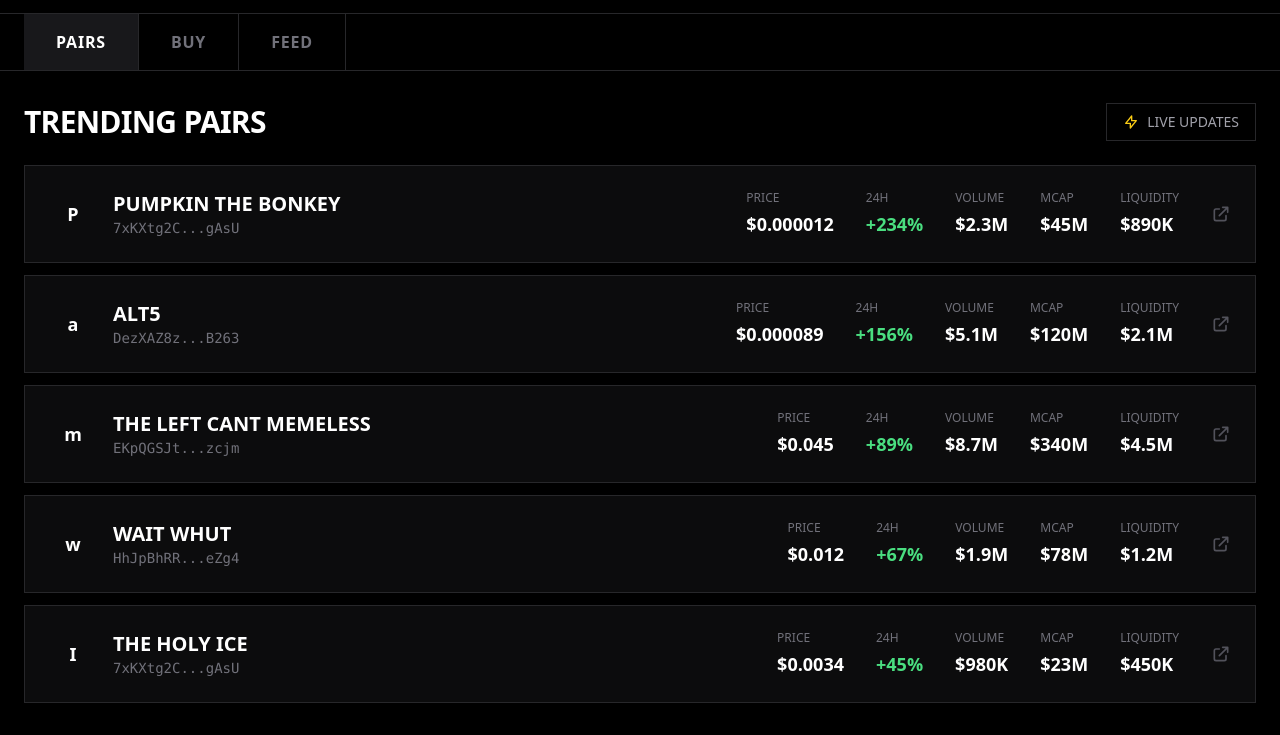
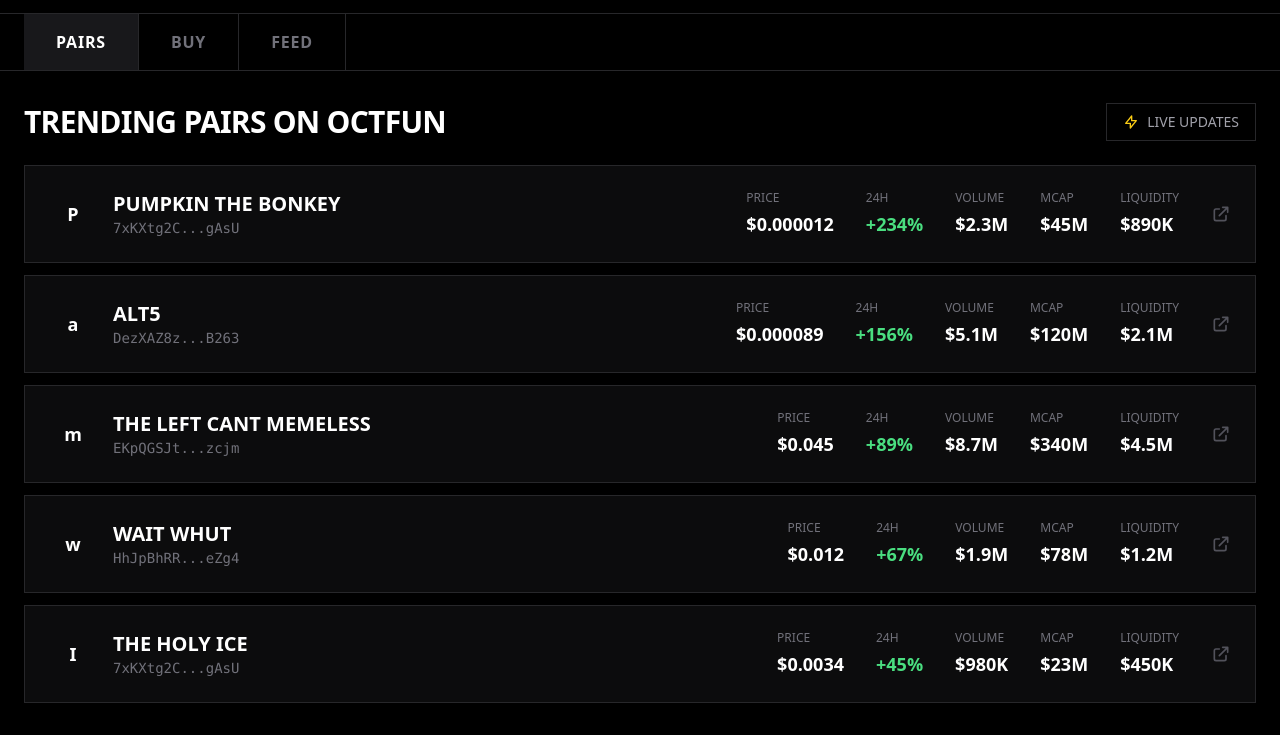
Before and after one commit to Alleyhustler/october-dot-fun, a plain HTML site: page index.html in a window 1280 px wide. Shown: the part 83-818 px from the top of the page. Drawn offline with nearby package versions, Linux system fonts and the light colour scheme.

Commit message:
Update index.html

```diff
--- a/index.html
+++ b/index.html
@@ -60,7 +60,7 @@
         <!-- Pairs View -->
         <div id="pairsView" class="view-container">
             <div class="flex items-center justify-between mb-6">
-                <h2 class="text-3xl font-bold uppercase tracking-tight">TRENDING PAIRS</h2>
+                <h2 class="text-3xl font-bold uppercase tracking-tight">TRENDING PAIRS on OCTFUN</h2>
                 <div class="flex items-center gap-2 text-sm text-zinc-400 px-4 py-2 border border-zinc-800">
                     <svg class="w-4 h-4 text-yellow-400" fill="none" stroke="currentColor" viewBox="0 0 24 24">
                         <path stroke-linecap="round" stroke-linejoin="round" stroke-width="2" d="M13 10V3L4 14h7v7l9-11h-7z"/>
```
